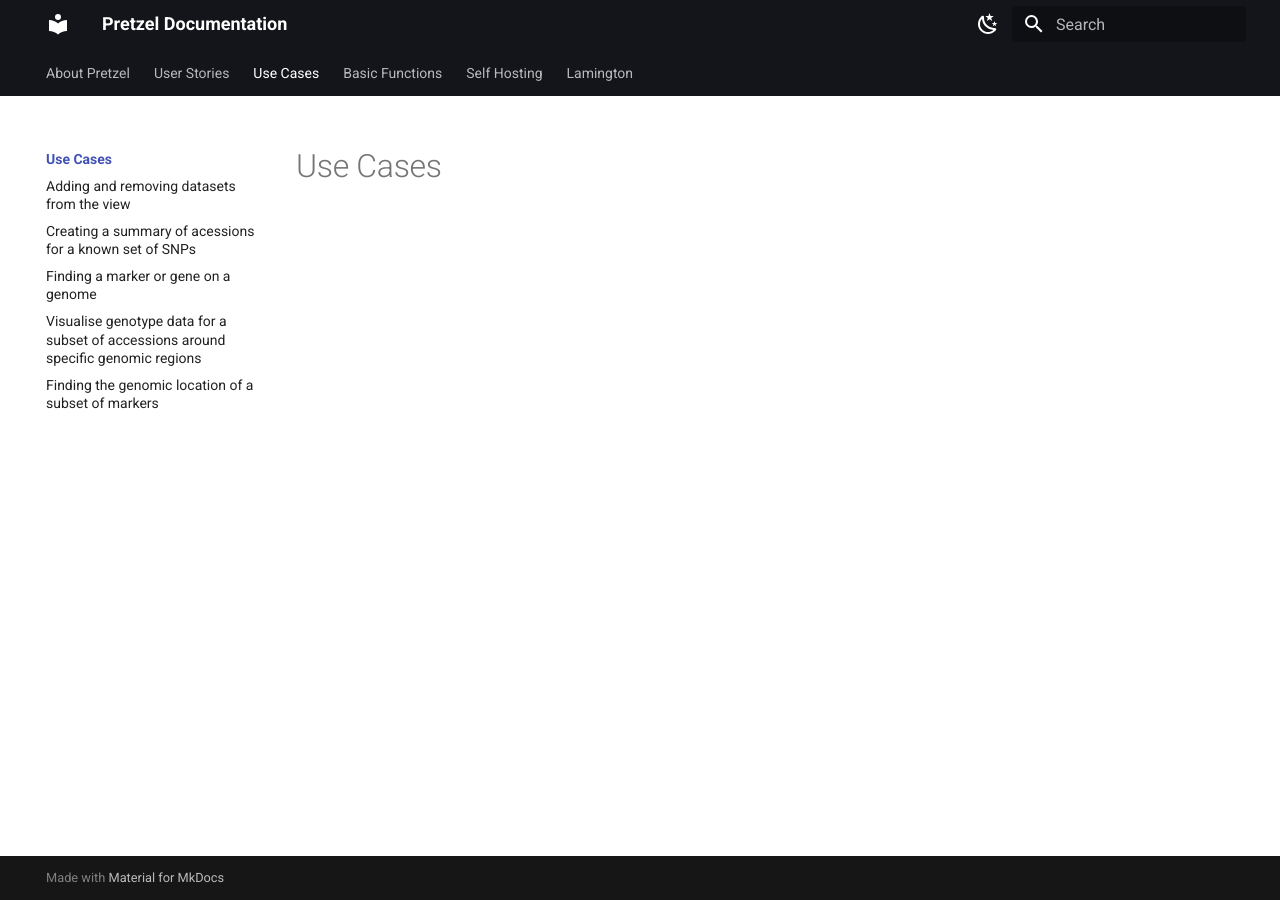
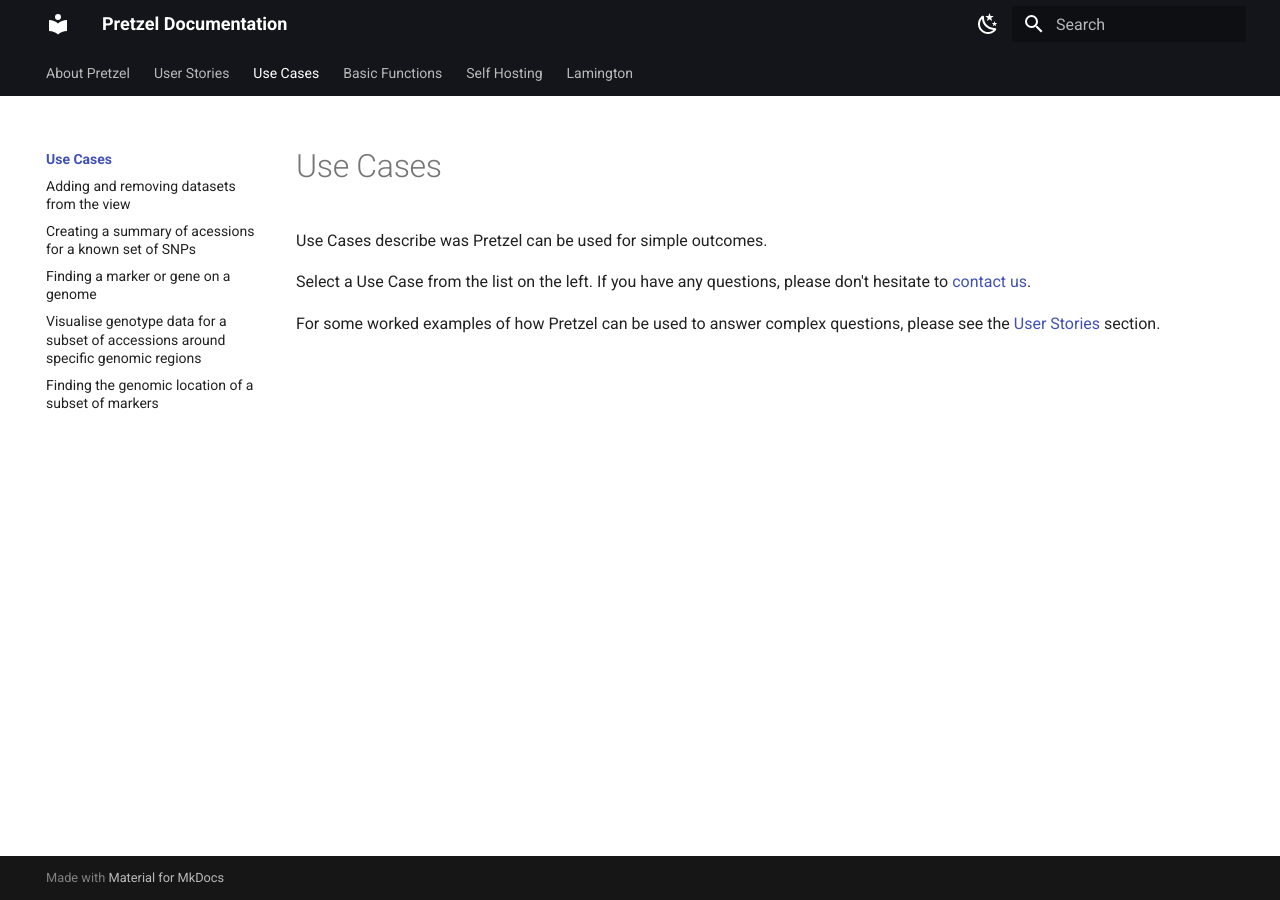
Before and after one commit to plantinformatics/pretzel-documentation-website, an MkDocs documentation site: the page built from docs/Use-Cases/index.md, in a window 1280 px wide. Built offline with MkDocs 1.6.1 and Material for MkDocs 9.7.7, drawn with Linux system fonts in a browser that asks for light colours.

Commit message:
added content for the index pages

```diff
--- a/docs/Use-Cases/index.md
+++ b/docs/Use-Cases/index.md
@@ -1 +1,7 @@
 # Use Cases
+
+Use Cases describe was Pretzel can be used for simple outcomes.
+
+Select a Use Case from the list on the left. If you have any questions, please don't hesitate to [contact us](mailto:gabriel.keeble-gagnere@agriculture.vic.gov.au).
+
+For some worked examples of how Pretzel can be used to answer complex questions, please see the [User Stories](/User-Stories/) section.
```
Also changed, not shown: docs/Basic-Functions/index.md (+4 -0 lines), docs/User-Stories/index.md (+3 -0 lines).
